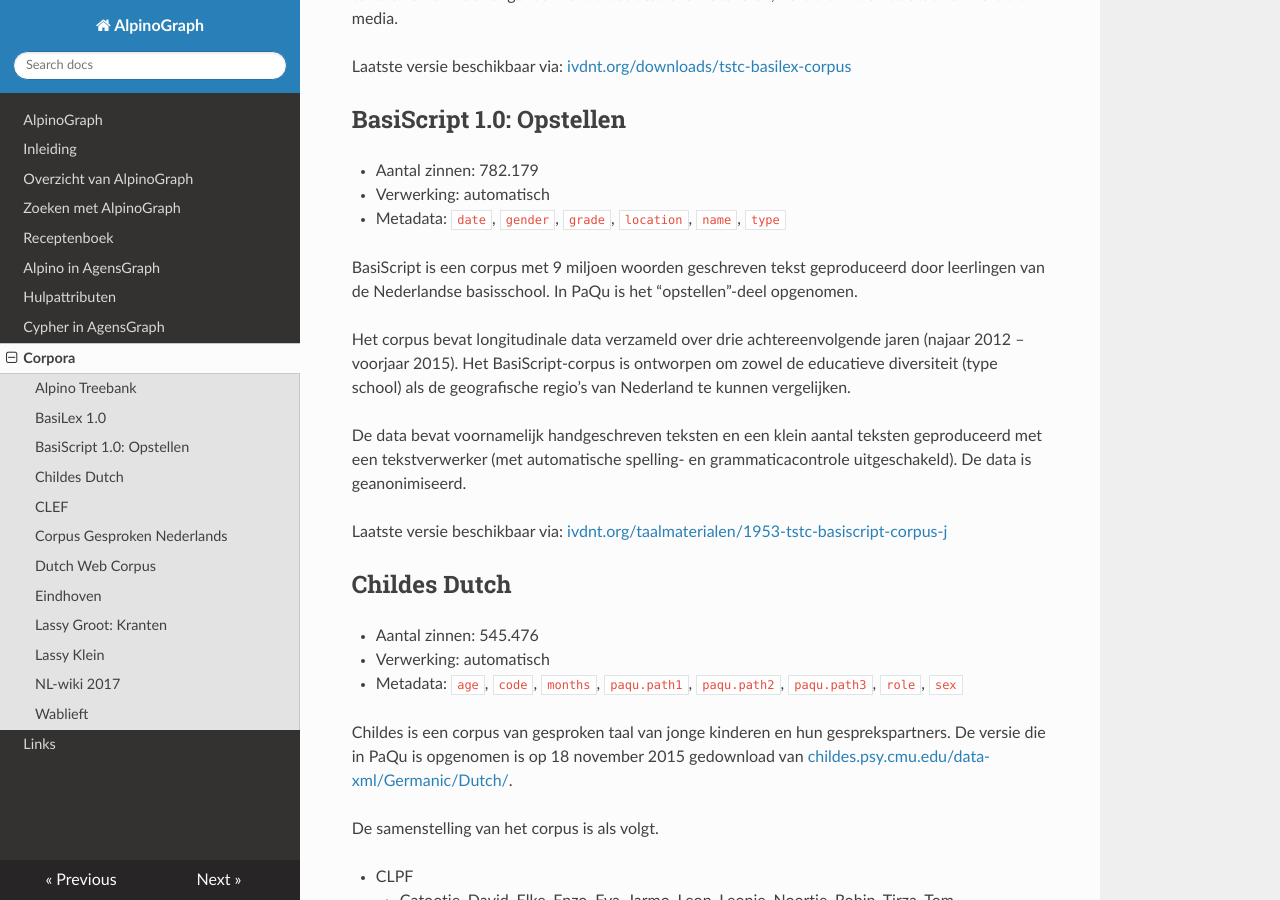
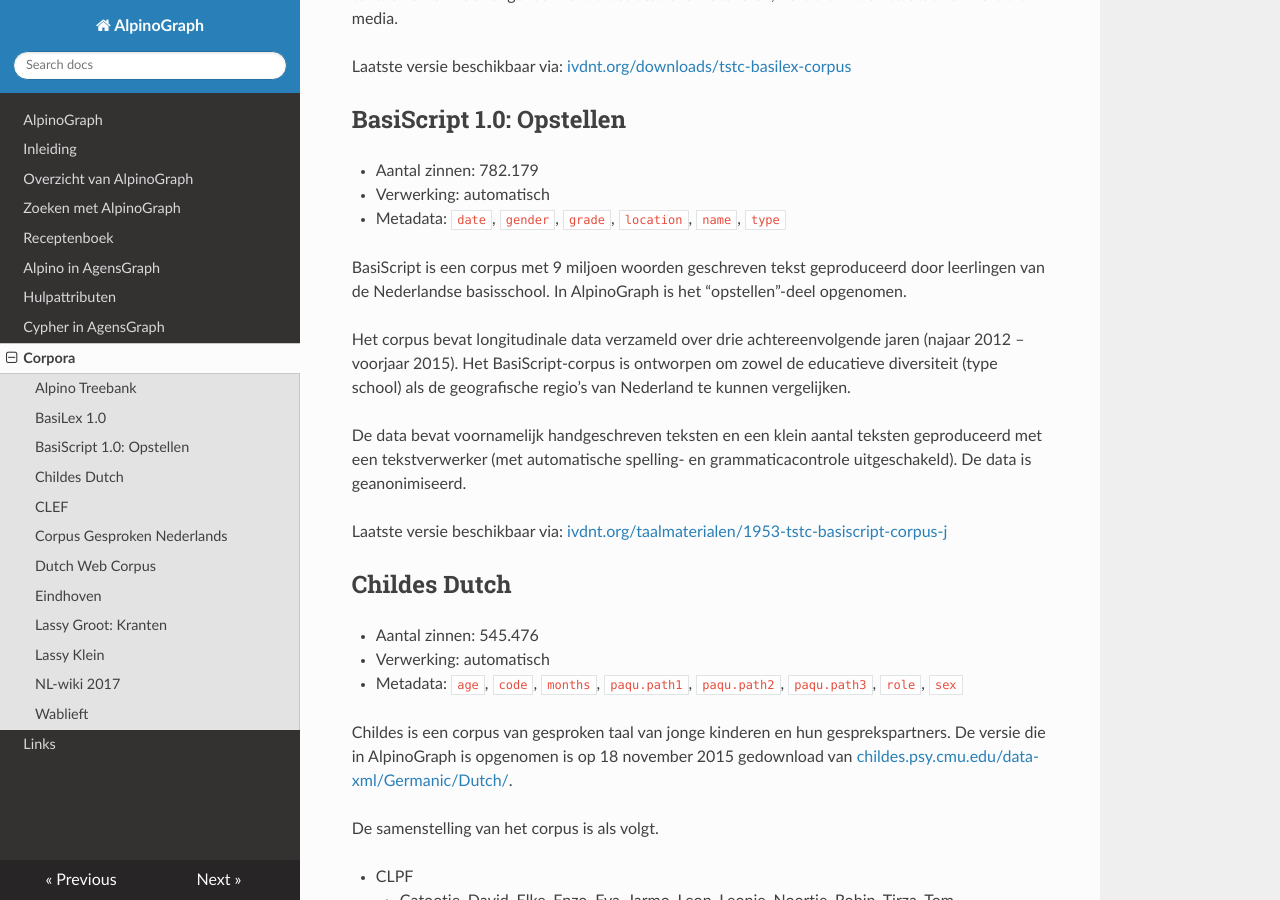
Before and after one commit to rug-compling/alpinograph-docs, an MkDocs documentation site: the page built from docs/corpora.md, in a window 1280 px wide and 900 px high, scrolled down 842 px. Built offline with MkDocs 1.6.1, drawn with Linux system fonts in a browser that asks for light colours; nearby versions of some CDN libraries; some of the changed text lies outside the part shown.

Commit message:
corpora: PaQu -> AlpinoGraph

```diff
--- a/docs/corpora.md
+++ b/docs/corpora.md
@@ -38,7 +38,7 @@
  * Verwerking: automatisch
  * Metadata: `date`, `gender`, `grade`, `location`, `name`, `type`
 
-BasiScript is een corpus met 9 miljoen woorden geschreven tekst geproduceerd door leerlingen van de Nederlandse basisschool. In PaQu is het “opstellen”-deel opgenomen.
+BasiScript is een corpus met 9 miljoen woorden geschreven tekst geproduceerd door leerlingen van de Nederlandse basisschool. In AlpinoGraph is het “opstellen”-deel opgenomen.
 
 Het corpus bevat longitudinale data verzameld over drie achtereenvolgende jaren (najaar 2012 – voorjaar 2015). Het BasiScript-corpus is ontworpen om zowel de educatieve diversiteit (type school) als de geografische regio’s van Nederland te kunnen vergelijken.
 
@@ -52,7 +52,7 @@
  * Verwerking: automatisch
  * Metadata: `age`, `code`, `months`, `paqu.path1`, `paqu.path2`, `paqu.path3`, `role`, `sex`
 
-Childes is een corpus van gesproken taal van jonge kinderen en hun gesprekspartners. De versie die in PaQu is opgenomen is op 18 november 2015 gedownload van [childes.psy.cmu.edu/data-xml/Germanic/Dutch/](http://childes.psy.cmu.edu/data-xml/Germanic/Dutch/).
+Childes is een corpus van gesproken taal van jonge kinderen en hun gesprekspartners. De versie die in AlpinoGraph is opgenomen is op 18 november 2015 gedownload van [childes.psy.cmu.edu/data-xml/Germanic/Dutch/](http://childes.psy.cmu.edu/data-xml/Germanic/Dutch/).
 
 De samenstelling van het corpus is als volgt.
 
@@ -116,7 +116,7 @@
 Het Eindhoven-corpus is al begin jaren zeventig verzameld. Jarenlang
 was de copyright status van dit corpus onduidelijk, maar inmiddels is
 en versie van het corpus via het Instituut voor de Nederlandse Taal te
-bekomen. De versie in PaQu gaat terug op een versie waarvan de
+bekomen. De versie in AlpinoGraph gaat terug op een versie waarvan de
 preciese geschiedenis in nevelen is gehuld.
 
 Laatste versie beschikbaar via: [ivdnt.org/downloads/taalmaterialen/tstc-eindhoven-corpus](https://ivdnt.org/downloads/taalmaterialen/tstc-eindhoven-corpus)
```
